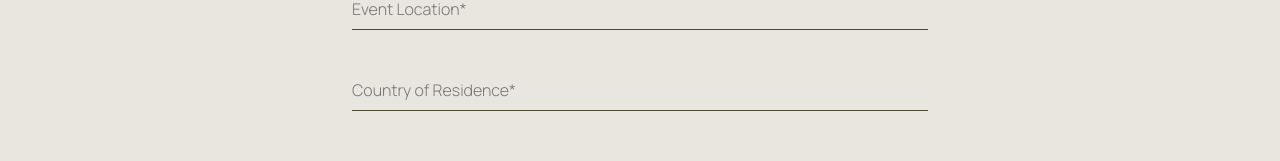
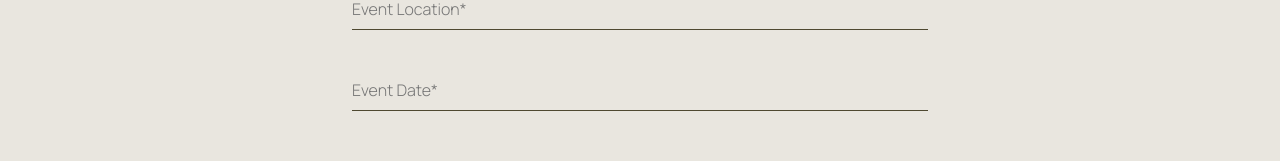
Before and after one commit to eduardocrrso/byMonicaVaras-Website, a Next.js app: page /contact in a window 1280 px wide. Shown: the part 701-862 px from the top of the page. Built offline with nearby package versions, Linux system fonts and the light colour scheme; a web font is replaced by a local one.

Commit message:
Added event date to contact form

```diff
--- a/app/contact/page.tsx
+++ b/app/contact/page.tsx
@@ -95,6 +95,18 @@ export default function Page() {
                                 required
                             />
                             <label htmlFor="eventLocation" className="floating">{"Event Location"}<span className="required">*</span></label>
+                        </li>
+
+                        <li>
+                            <input
+                                type="text"
+                                id="eventDate"
+                                name="eventDate"
+                                className="peer"
+                                placeholder=""
+                                required
+                            />
+                            <label htmlFor="eventDate" className="floating">{"Event Date"}<span className="required">*</span></label>
                         </li>
 
                         <li>
```
